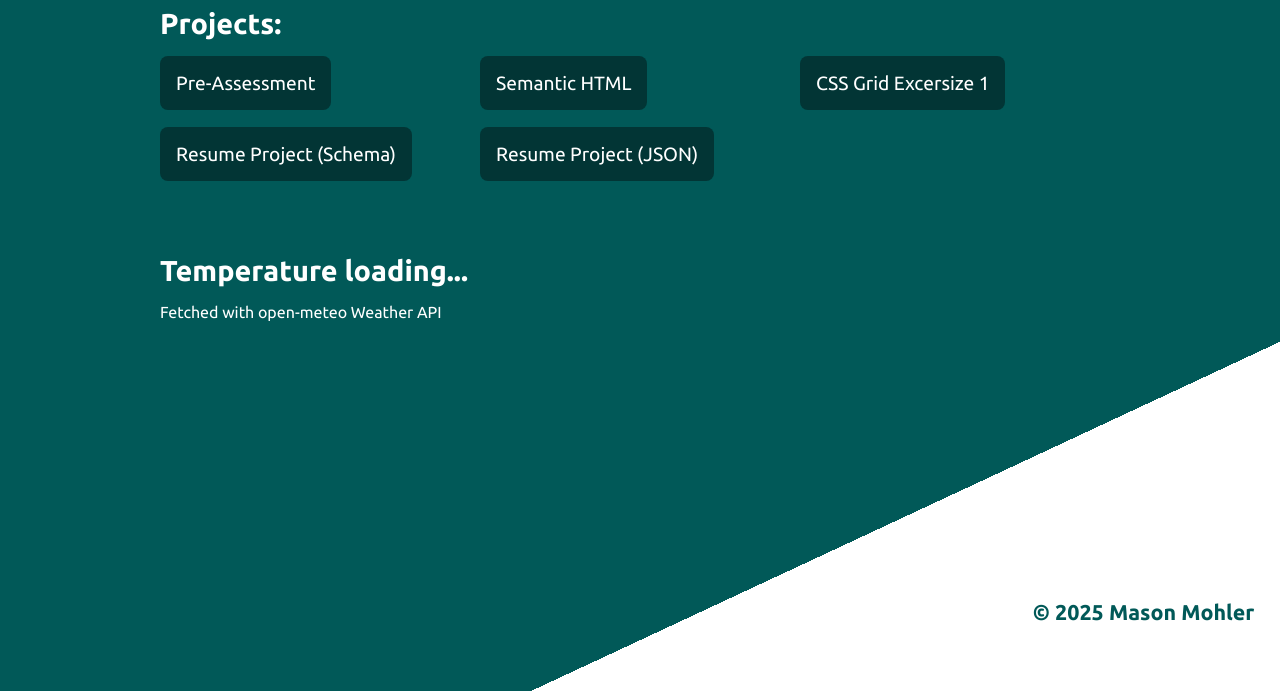
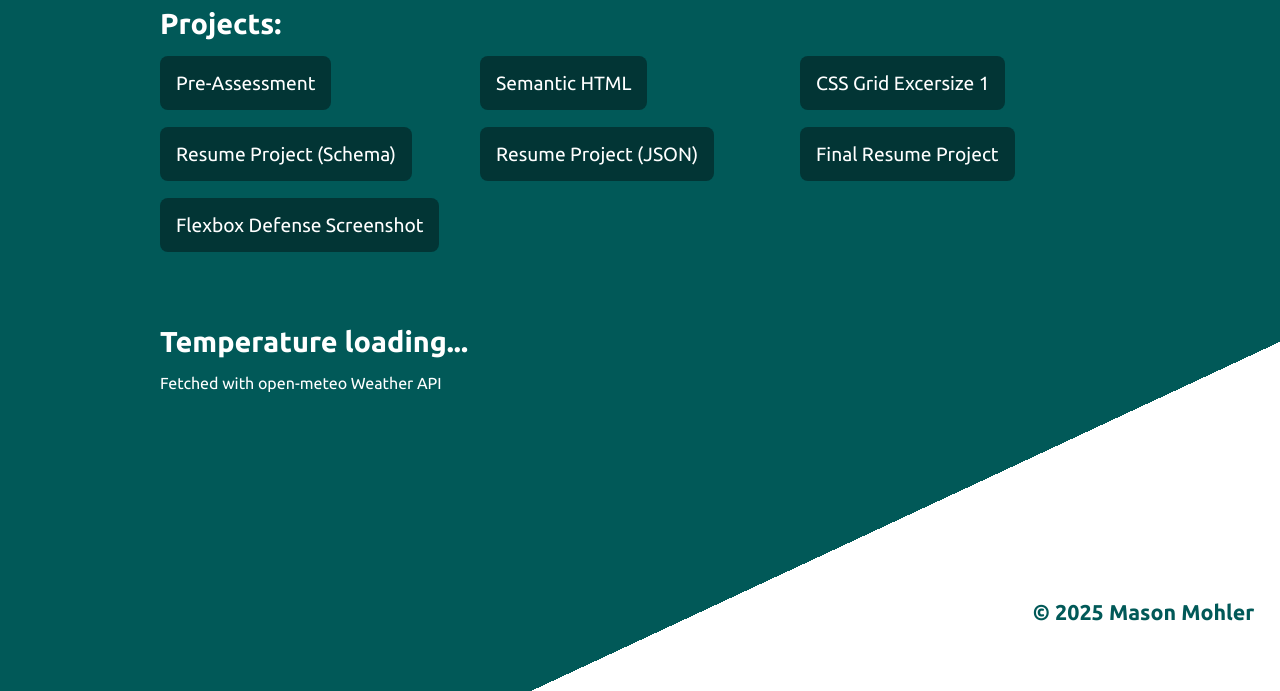
Before and after one commit to masonmohler/ifsc-3342, a plain HTML site: page index.html in a window 1280 px wide. Shown: the part 109-800 px from the top of the page. Drawn offline with Linux system fonts and the light colour scheme.

Commit message:
Added resume project link and flexbox defense screenshot

```diff
--- a/index.html
+++ b/index.html
@@ -33,10 +33,24 @@
         >
       </li>
       <li>
-        <a target="_blank" href="resume-schema/index.html">Resume Project (Schema)</a>
+        <a target="_blank" href="resume-schema/index.html"
+          >Resume Project (Schema)</a
+        >
       </li>
       <li>
-        <a target="_blank" href="resume-json/index.html">Resume Project (JSON)</a>
+        <a target="_blank" href="resume-json/index.html"
+          >Resume Project (JSON)</a
+        >
+      </li>
+      <li>
+        <a target="_blank" href="resume-json/index.html"
+          >Final Resume Project</a
+        >
+      </li>
+      <li>
+        <a target="_blank" href="assets/img/flexbox-defense.JPG"
+          >Flexbox Defense Screenshot</a
+        >
       </li>
     </ul>
     <aside id="widget">
```
Also changed, not shown: assets/img/flexbox-defense.JPG (added).
